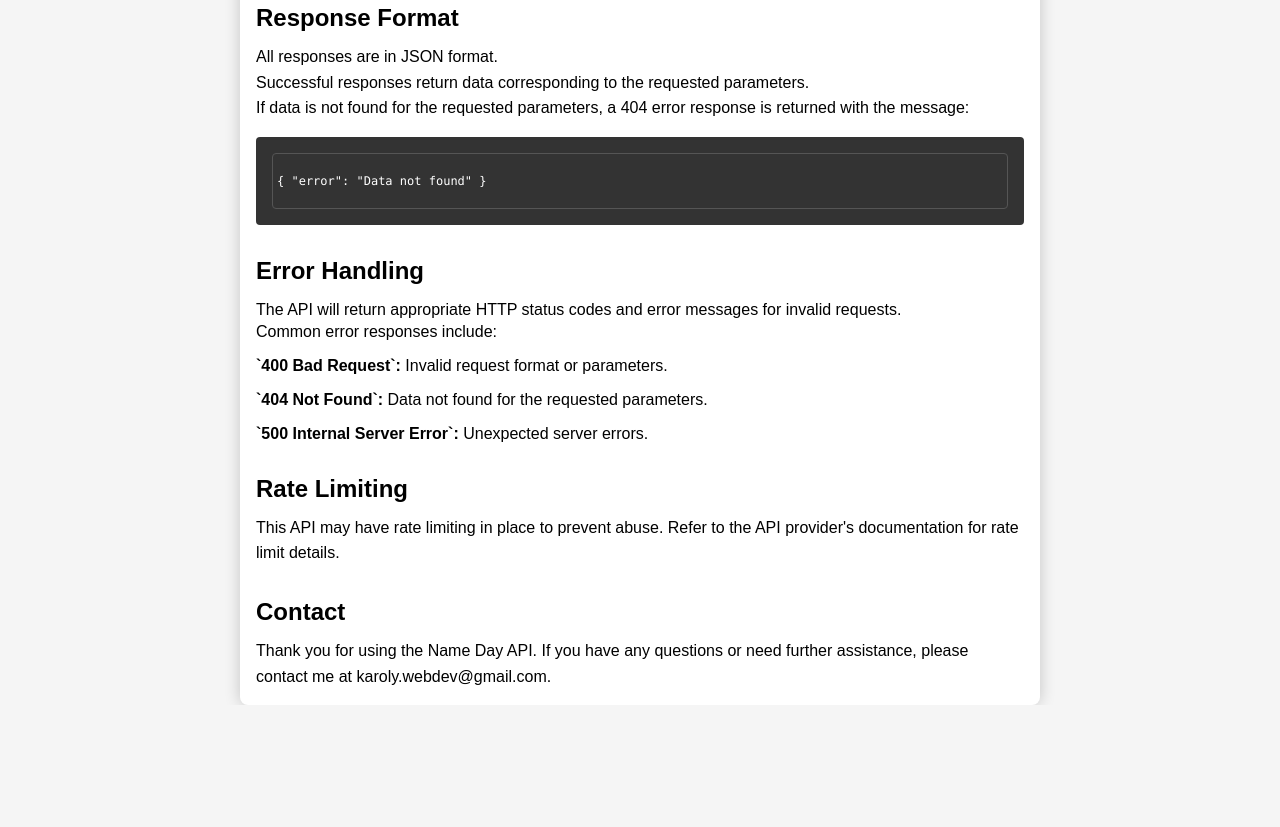
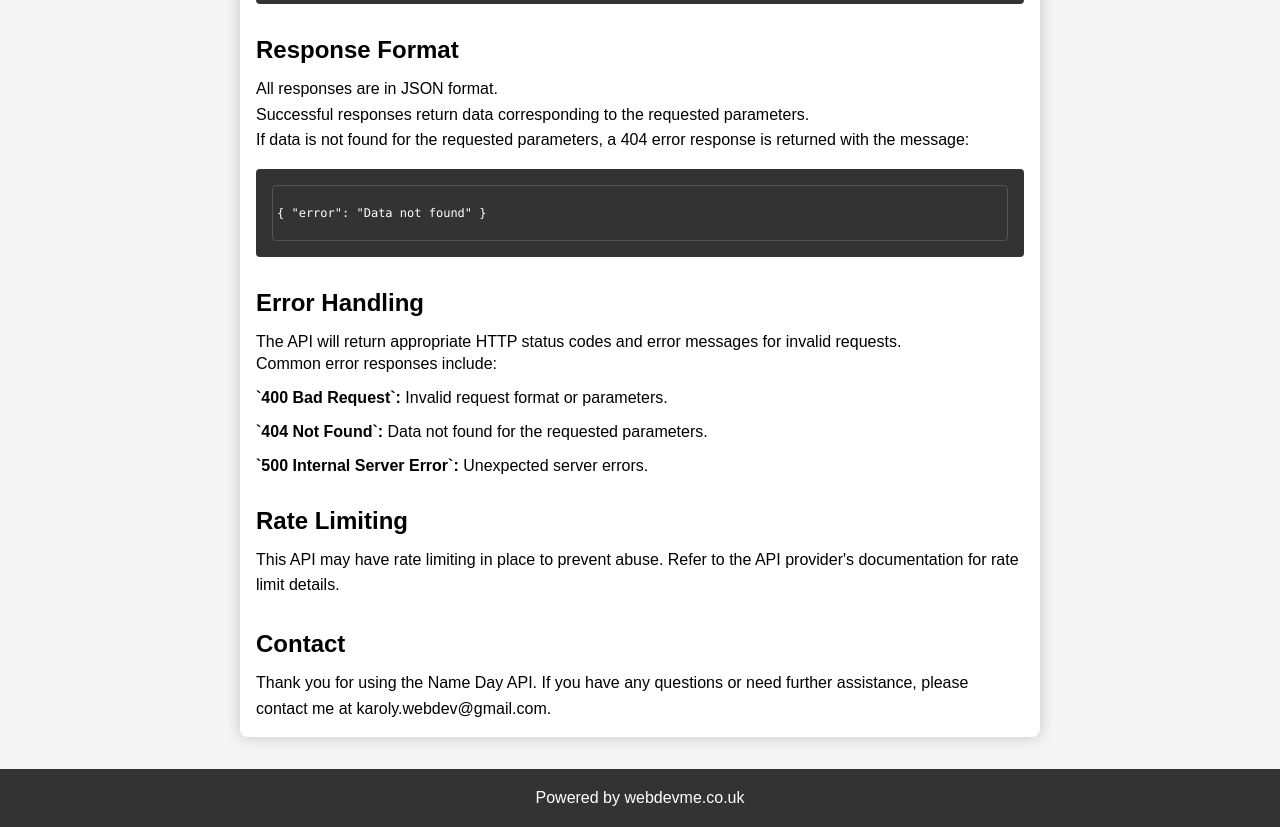
Before and after one commit to Karoly-Git/namedays, a plain HTML site: page index.html in a window 1280 px wide. Shown: the part 3064-3891 px from the top of the page. Before the commit the page ends 3769 px from the top, so only its background shows below. Drawn offline with Linux system fonts and the light colour scheme.

Commit message:
Style update

```diff
--- a/index.html
+++ b/index.html
@@ -279,6 +279,12 @@ GET /
         </p>
     </div>
 
+    <footer>
+        <p>
+            Powered by <a target="_blank" href="https://www.webdevme.co.uk">webdevme.co.uk</a>
+        </p>
+    </footer>
+
 </body>
 
 </html>
--- a/styles.css
+++ b/styles.css
@@ -24,7 +24,7 @@ h1 {
 
 .container {
     max-width: 800px;
-    margin: 0 auto;
+    margin: 2rem auto;
     padding: 1rem;
     background-color: #fff;
     border-radius: 0.5rem;
@@ -100,3 +100,28 @@ a:hover {
 #my-email {
     color: unset !important;
 }
+
+/* Footer styles */
+footer {
+    background-color: #333;
+    color: #fff;
+    text-align: center;
+    padding: 1rem 0;
+}
+
+footer a {
+    color: #fff;
+    text-decoration: none;
+}
+
+footer a:hover {
+    text-decoration: underline;
+}
+
+@media screen and (max-width: 860px) {
+    .container {
+        margin: 0;
+        width: 100%;
+        max-width: unset;
+    }
+}
```
